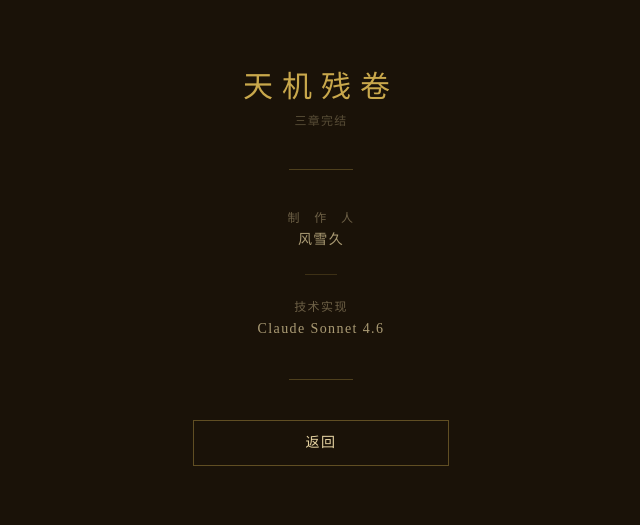
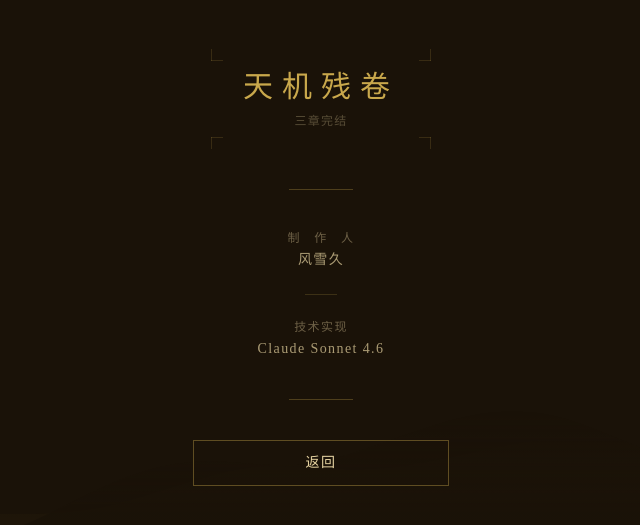
Before and after one commit to GodKerwin/claudeGame, a React (Vite) app: page /#/credits in a window 1280 px wide. Shown: the part 133-658 px from the top of the page, without its empty margins (319-959 px from the left). Built offline with nearby package versions, Linux system fonts and the light colour scheme; a small style sheet from the web is missing.

Commit message:
style(gallery,credits): add mountain background and corner frames

```diff
--- a/src/pages/Credits/Credits.tsx
+++ b/src/pages/Credits/Credits.tsx
@@ -1,15 +1,20 @@
 import { useNavigate } from 'react-router-dom';
+import { CornerFrame } from '../../components/ui/CornerFrame';
+import { MountainBackground } from '../../components/ui/MountainBackground';
 
 export default function Credits() {
   const navigate = useNavigate();
 
   return (
-    <div className="min-h-screen bg-paper text-ink font-serif flex flex-col items-center justify-center">
-      <div className="flex flex-col items-center space-y-10 w-64 text-center">
-        <div className="space-y-2">
-          <h1 className="text-gold text-3xl tracking-[0.3em]">天机残卷</h1>
-          <p className="text-ink/30 text-xs tracking-widest">三章完结</p>
-        </div>
+    <div className="min-h-screen bg-paper text-ink font-serif flex flex-col items-center justify-center relative overflow-hidden">
+      <MountainBackground opacity={0.5} />
+      <div className="flex flex-col items-center space-y-10 w-64 text-center relative z-10">
+        <CornerFrame size="md" className="px-8 py-5">
+          <div className="space-y-2">
+            <h1 className="text-gold text-3xl tracking-[0.3em]">天机残卷</h1>
+            <p className="text-ink/30 text-xs tracking-widest">三章完结</p>
+          </div>
+        </CornerFrame>
 
         <div className="w-16 border-t border-gold/30" />
 
@@ -31,7 +36,7 @@ export default function Credits() {
 
         <button
           onClick={() => navigate('/')}
-          className="py-3 w-full border border-gold/40 text-ink hover:border-gold hover:text-gold tracking-widest transition-all cursor-pointer text-sm"
+          className="btn-jianghu py-3 w-full border border-gold/40 text-ink hover:border-gold hover:text-gold tracking-widest transition-all cursor-pointer text-sm"
         >
           返回
         </button>
--- a/src/pages/EndingGallery/EndingGallery.tsx
+++ b/src/pages/EndingGallery/EndingGallery.tsx
@@ -1,5 +1,7 @@
 import { useNavigate } from 'react-router-dom';
 import { getSeenEndings } from '../../engine/endingRecord';
+import { CornerFrame } from '../../components/ui/CornerFrame';
+import { MountainBackground } from '../../components/ui/MountainBackground';
 
 interface EndingEntry {
   id: string;
@@ -83,10 +85,13 @@ export default function EndingGallery() {
   }));
 
   return (
-    <div className="min-h-screen bg-paper text-ink font-serif flex flex-col items-center py-12 px-6">
-      <div className="w-full max-w-2xl">
+    <div className="min-h-screen bg-paper text-ink font-serif flex flex-col items-center py-12 px-6 relative overflow-hidden">
+      <MountainBackground opacity={0.5} />
+      <div className="w-full max-w-2xl relative z-10">
         <div className="flex items-baseline justify-between mb-10">
-          <h1 className="text-gold text-2xl tracking-[0.2em]">结局图鉴</h1>
+          <CornerFrame size="sm" className="px-4 py-2">
+            <h1 className="text-gold text-2xl tracking-[0.2em]">结局图鉴</h1>
+          </CornerFrame>
           <span className="text-ink/30 text-sm tracking-widest">
             {unlockedCount} / {ENDINGS.length} 已解锁
           </span>
```
